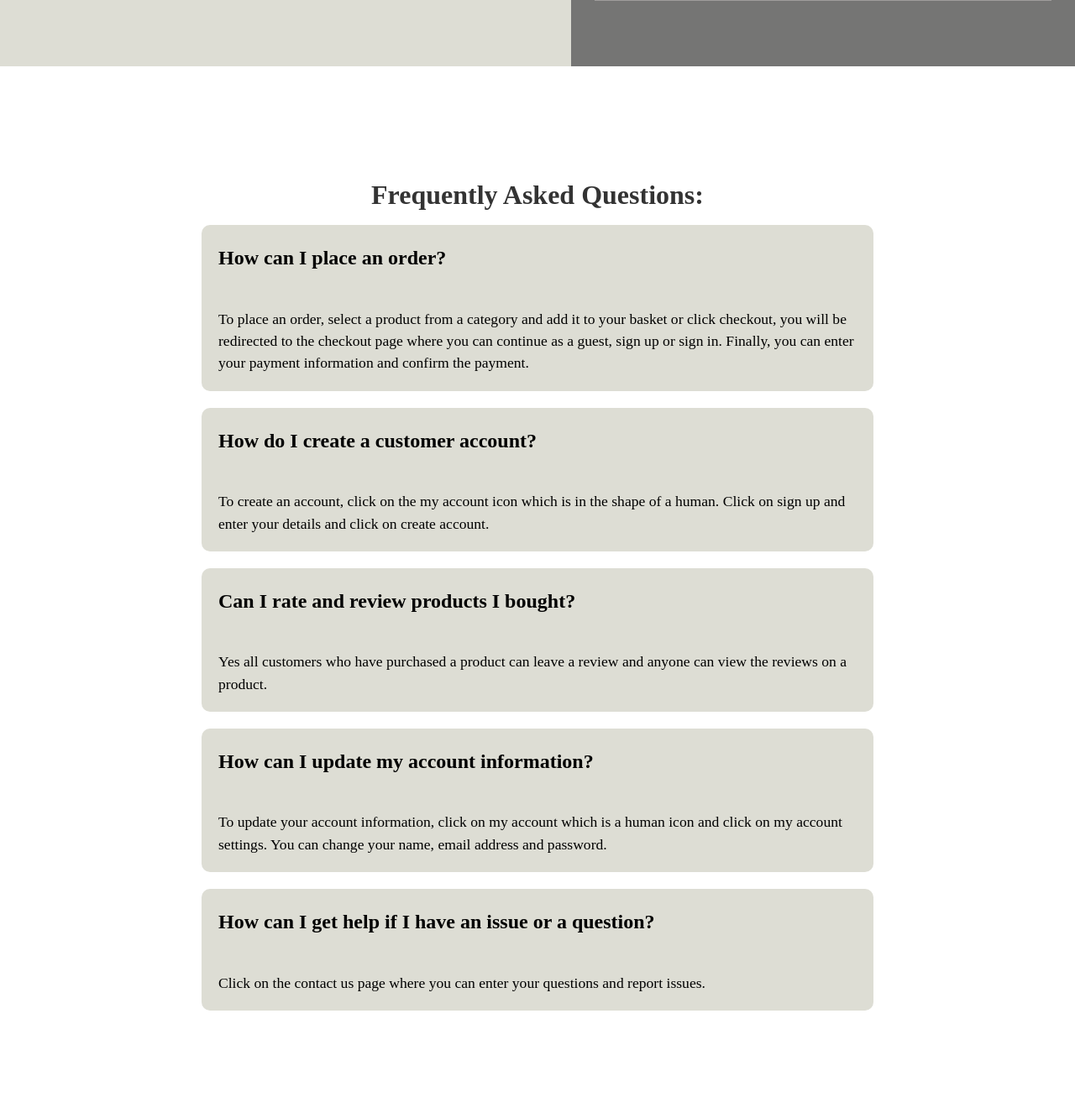
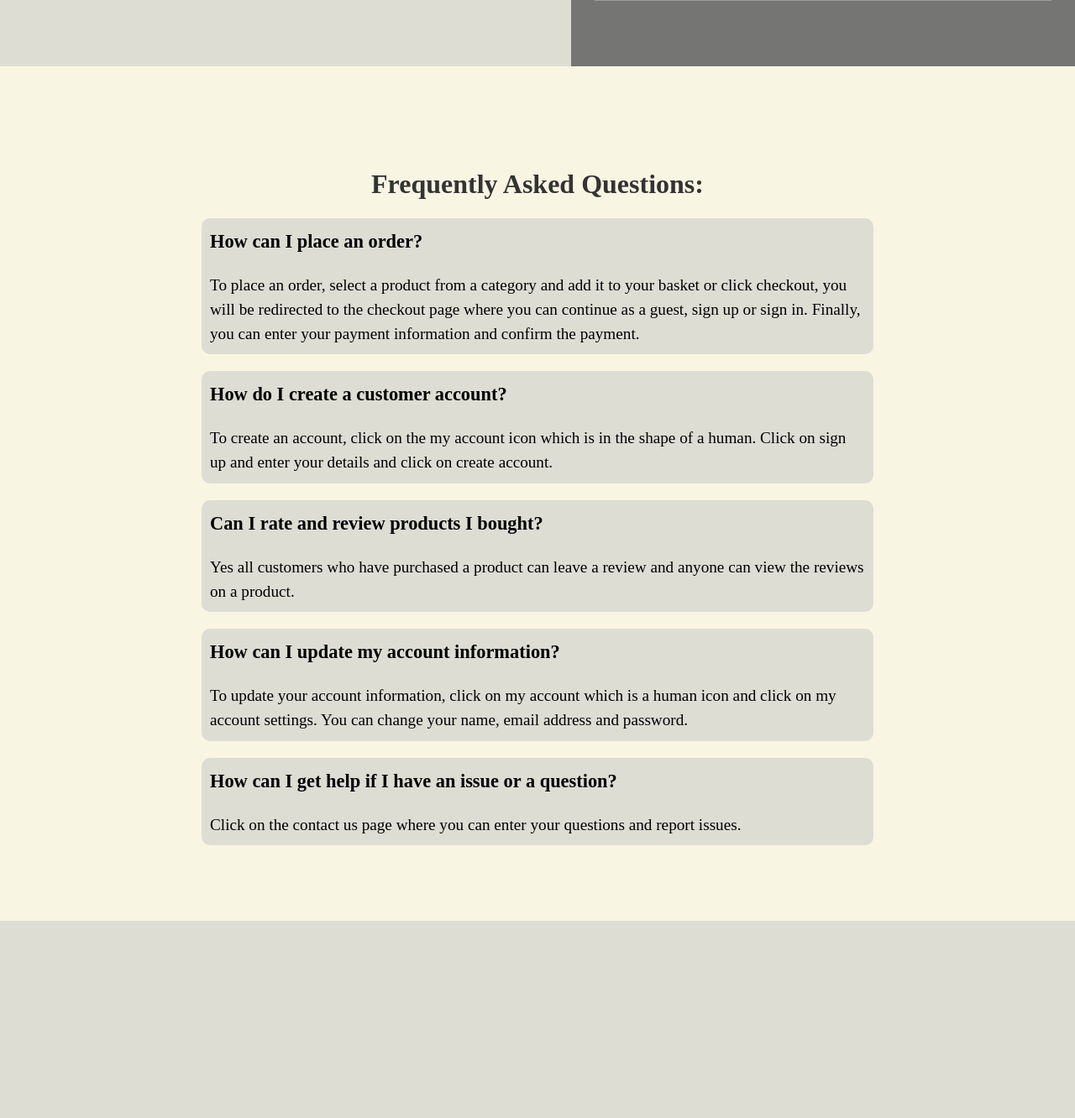
Before and after one commit to Dimitri-kc/TEAM-13-, a PHP site: page /About.html in a window 1280 px wide. Shown: the part 721-2053 px from the top of the page at 84% size. After the commit the page ends 1818 px from the top, so only its background shows below. Run offline with PHP 8.4, Linux system fonts and the light colour scheme.

Commit message:
aligned faqs and subheading

```diff
--- a/About.html
+++ b/About.html
@@ -2,6 +2,7 @@
 <html>
 <body>
 <link rel="stylesheet" href="Styles.css" />
+
 <div class="split-page">
 
     <div class="left">
@@ -17,14 +18,10 @@
         is authentic, original and sourced from authorised manufacturers. </p>
     </p>
 
+    </div>
 
-
-
-    </div>
     <div class="right">
-
-
-<div class="image-border">
+    <div class="image-border">
 
 <div class="image-place">
 <img src="about-image.jpg" alt="About-image">
@@ -32,9 +29,9 @@
 </div>
 </div>
 </div>
-
+    <div class="faq-background">
     <div class="faq-section">
-<h2>Frequently Asked Questions:</h2>
+     <h2>Frequently Asked Questions:</h2>
         <div class="faq-item">
             <div class="faq-question" >How can I place an order?</div>
             <div class="faq-answer" >To place an order, select a product
@@ -68,5 +65,6 @@
                 and report issues.</div>
         </div>
     </div>
+    </div>
 </body>
 </html>
--- a/Styles.css
+++ b/Styles.css
@@ -28,7 +28,7 @@ h2 {
 .split-page {
   display: flex;
   height: 100vh;
-  min-height: 100vh;
+  /* min-height: auto; */
 }
 
 .left {
@@ -68,16 +68,17 @@ h2 {
 
 .faq-section {
 max-width: 800px;
-margin: 10% auto;
-padding: 0 20px;
+margin: 0% auto;
+padding:  10px;
 text-align: center;
 }
 
 .faq-section h2 {
+  padding: 5px;
   font-size: 2em;
   margin-bottom: 10px;
   color: #333;
-  justify-content: center;
+  /* justify-content: center; */
 }
 
 .faq-item {
@@ -90,13 +91,22 @@ text-align: center;
 }
 
 .faq-question {
-  padding: 20px;
+  padding: 10px;
   font-weight: 600;
-  font-size: 1.5rem;
+  font-size: 1.4rem;
 }
 .faq-answer {
-  padding: 20px;
+  padding:10px;
   font-weight: 400;
-  font-size: 1.1rem;
+  font-size: 1.2rem;
   line-height: 1.5;
 }
+
+.faq-background {
+  background-color:#f9f5e3;
+  width: 100%;
+  padding:60px 0;
+  min-height: 100vh;
+  display: flex;
+
+}
```
